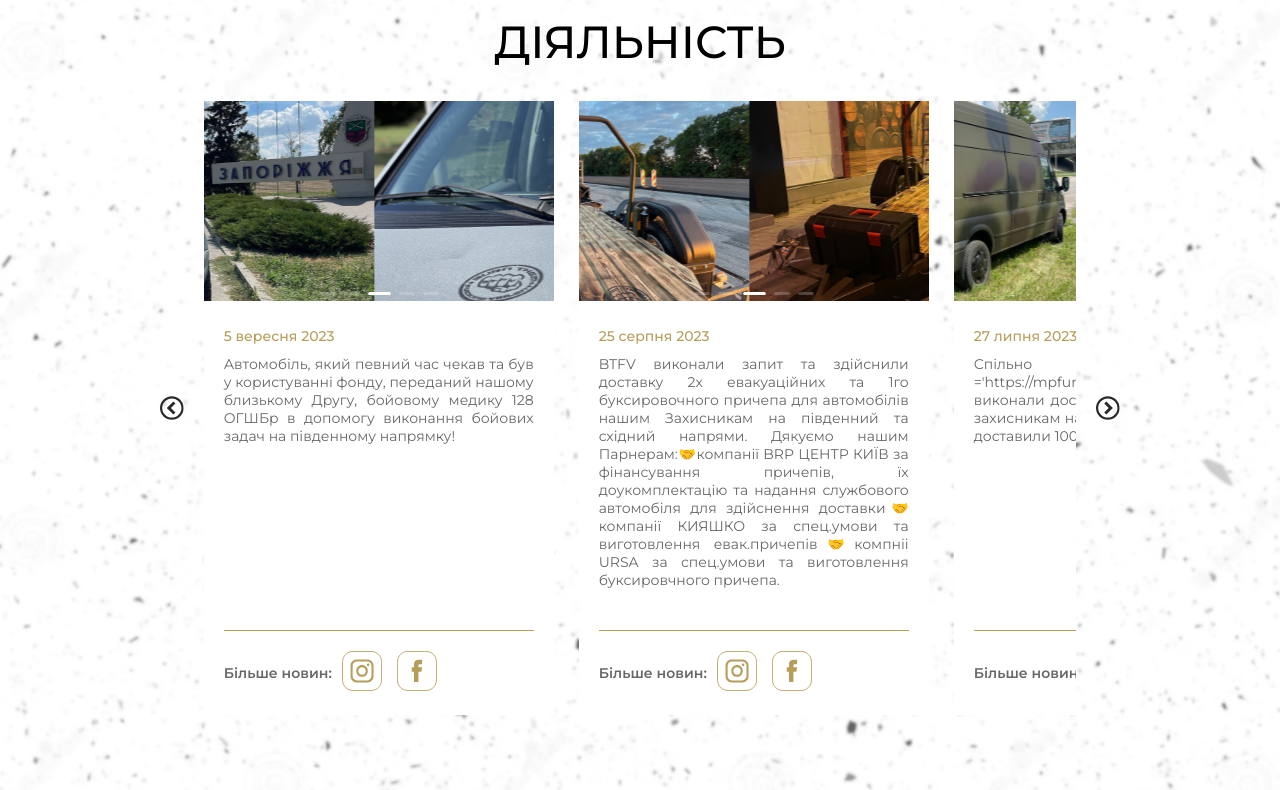
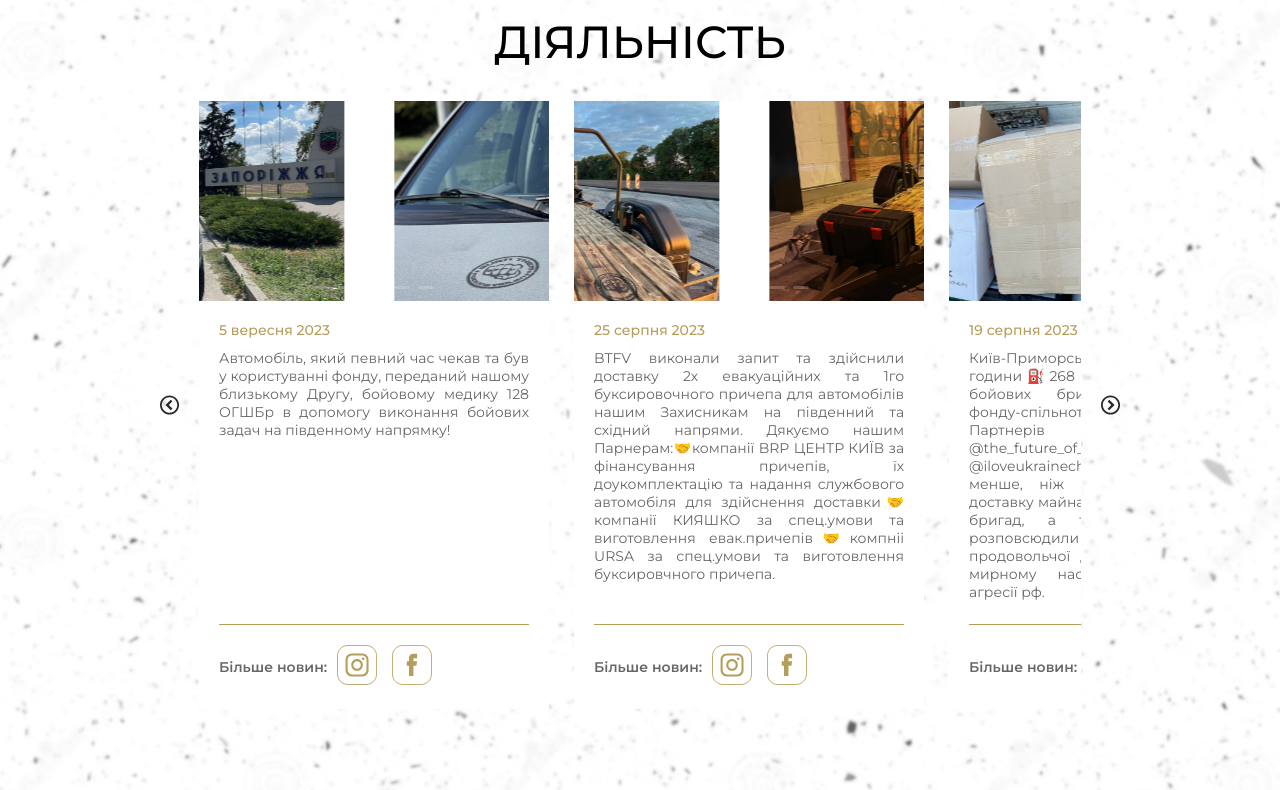
Before and after one commit to JulMihelson/btfv, a React (Create React App) app: page / in a window 1280 px wide. Shown: the part 1877-2667 px from the top of the page. Built offline with nearby package versions, Linux system fonts and the light colour scheme.

Commit message:
ts corrections + updates

```diff
--- a/package.json
+++ b/package.json
@@ -4,6 +4,7 @@
   "private": true,
   "homepage": "https://julmihelson.github.io/btfv/",
   "dependencies": {
+    "@jridgewell/sourcemap-codec": "^1.4.15",
     "@testing-library/jest-dom": "^5.17.0",
     "@testing-library/react": "^13.4.0",
     "@testing-library/user-event": "^13.5.0",
@@ -12,6 +13,7 @@
     "@types/react": "^18.2.28",
     "@types/react-dom": "^18.2.13",
     "antd": "^5.10.1",
+    "magic-string": "^0.30.5",
     "normalize.css": "^8.0.1",
     "react": "^18.2.0",
     "react-dom": "^18.2.0",
--- a/src/Components/Activity/CardCarousel.tsx
+++ b/src/Components/Activity/CardCarousel.tsx
@@ -31,13 +31,13 @@ const posts: IPosts = {
       date: "25 серпня 2023",
       images: post_2,
     },
-    // {
-    //   text: "Київ-Приморське-Харків-Лиман-Київ⏱42 години⛽️268 літрів палива🚐1837км 3 бойових бригадиВолонтери нашого фонду-спільноти при підтримці наших Партнерів @brpcentre.kiev.ua @the_future_of_polissya @iloveukrainecharity @car_wash_point менше, ніж за дві доби здійснили доставку майна по запитах трьох бойових бригад, а також забезпечили та розповсюдили 624 кг гуманітарної продовольчої допомоги постраждалому мирному населенню від військовоі агресії рф.",
-    //   date: "19 серпня 2023",
-    //   images: post_3,
-    // },
     {
-      text: "Спільно з <a href ='https://mpfund.org.ua/'>the_future_of_polissya</a> виконали доставку чергового автомобіля захисникам на східний напрямок, а також доставили 100 продуктових наборів ВПО.",
+      text: "Київ-Приморське-Харків-Лиман-Київ⏱42 години⛽️268 літрів палива🚐1837км 3 бойових бригадиВолонтери нашого фонду-спільноти при підтримці наших Партнерів @brpcentre.kiev.ua @the_future_of_polissya @iloveukrainecharity @car_wash_point менше, ніж за дві доби здійснили доставку майна по запитах трьох бойових бригад, а також забезпечили та розповсюдили 624 кг гуманітарної продовольчої допомоги постраждалому мирному населенню від військовоі агресії рф.",
+      date: "19 серпня 2023",
+      images: post_3,
+    },
+    {
+      text: "Спільно з <a href='https://mpfund.org.ua/'>the_future_of_polissya</a> виконали доставку чергового автомобіля захисникам на східний напрямок, а також доставили 100 продуктових наборів ВПО.",
       date: "27 липня 2023",
       images: post_4,
     },
@@ -48,8 +48,8 @@ const posts: IPosts = {
     },
   ],
 };
+
 const CardCarousel: React.FC = () => {
-  const [cards, setCards] = useState(posts);
   const [currentIndex, setCurrentIndex] = useState(0);
 
   // Function to handle clicking the left arrow
@@ -70,11 +70,11 @@ const CardCarousel: React.FC = () => {
         className={css.leftArrow}
         onClick={handleLeftArrowClick}
       >
-        <use xlinkHref={sprite + "#arrow-left"}></use>
+        <use href={`${sprite}#arrow-left`}></use>
       </svg>
       <div className={css.cardLine}>
         {posts.posts.map((post: IPost, index: number) => {
-          const { text, date } = post;
+          const { text, date, images } = post;
           let position = "nextSlide";
           let visibility = "hidden";
           if (index === currentIndex) {
@@ -83,22 +83,24 @@ const CardCarousel: React.FC = () => {
 
           if (
             index === currentIndex - 1 ||
-            (currentIndex === 0 && index === 5 - 1)
+            (currentIndex === 0 && index === posts.posts.length - 1)
           ) {
             position = "lastSlide";
           }
+
           return (
             <div className={`${position} ${css.cardBlock}`} key={index}>
               <Carousel autoplay>
-                {post.images.map((image, imageIndex) => (
+                {images.map((image, imageIndex) => (
+                  <React.Fragment key={imageIndex}>
                     <img
-                    key={imageIndex}
                       className={css.carouselImage}
                       src={image}
                       alt="Діяльність фонду BTFV"
                       width={300}
                       height={200}
                     />
+                  </React.Fragment>
                 ))}
               </Carousel>
               <div className={css.contentContainer}>
@@ -119,7 +121,7 @@ const CardCarousel: React.FC = () => {
         className={css.rightArrow}
         onClick={handleRightArrowClick}
       >
-        <use xlinkHref={sprite + "#arrow-right"}></use>
+        <use xlinkHref={`${sprite}#arrow-right`}></use>
       </svg>
     </div>
   );
```
Also changed, not shown: 1 other file (tests, documents, lock files or other folders). Lines whose indentation alone changed are shown as unchanged.
